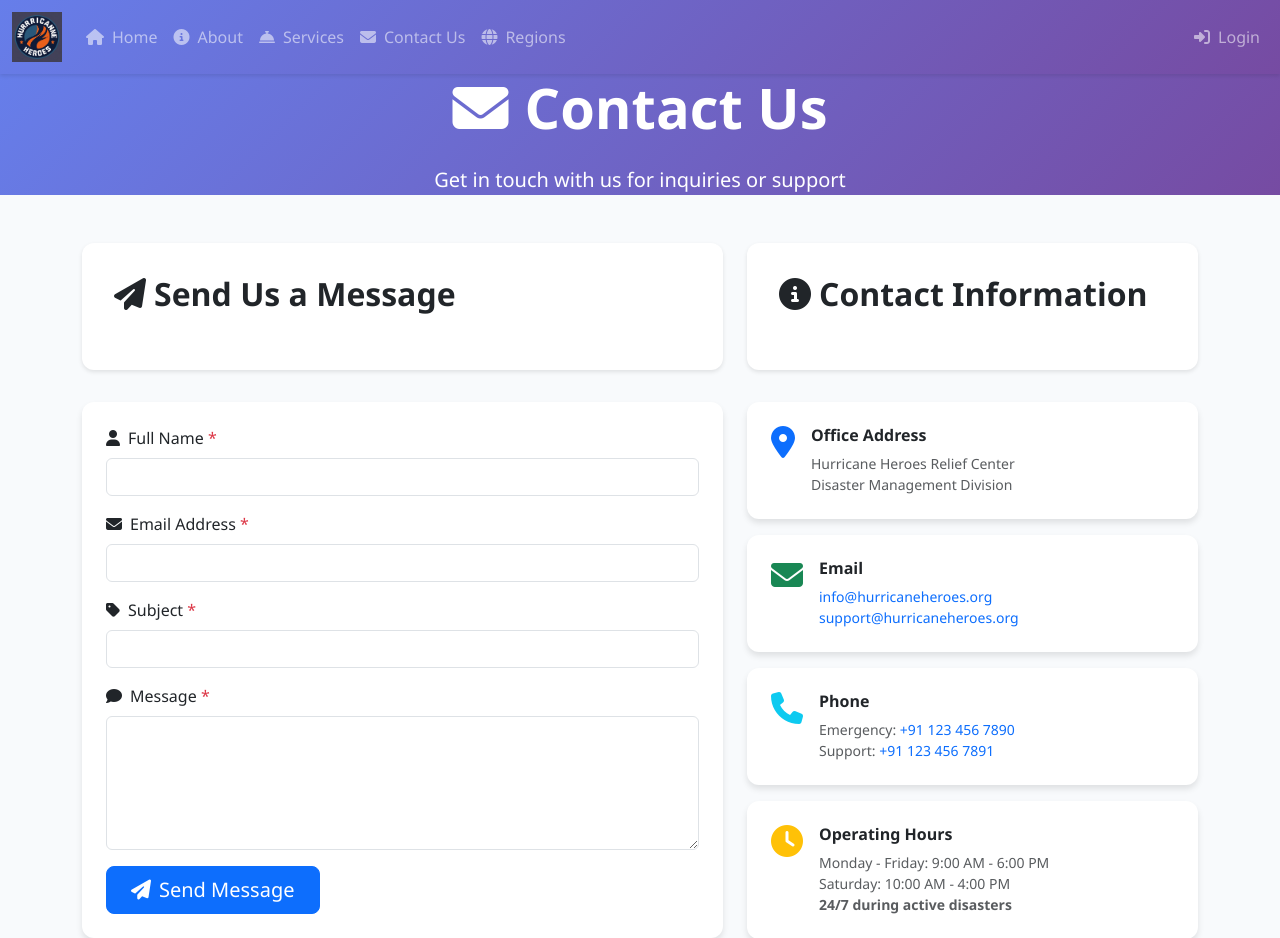
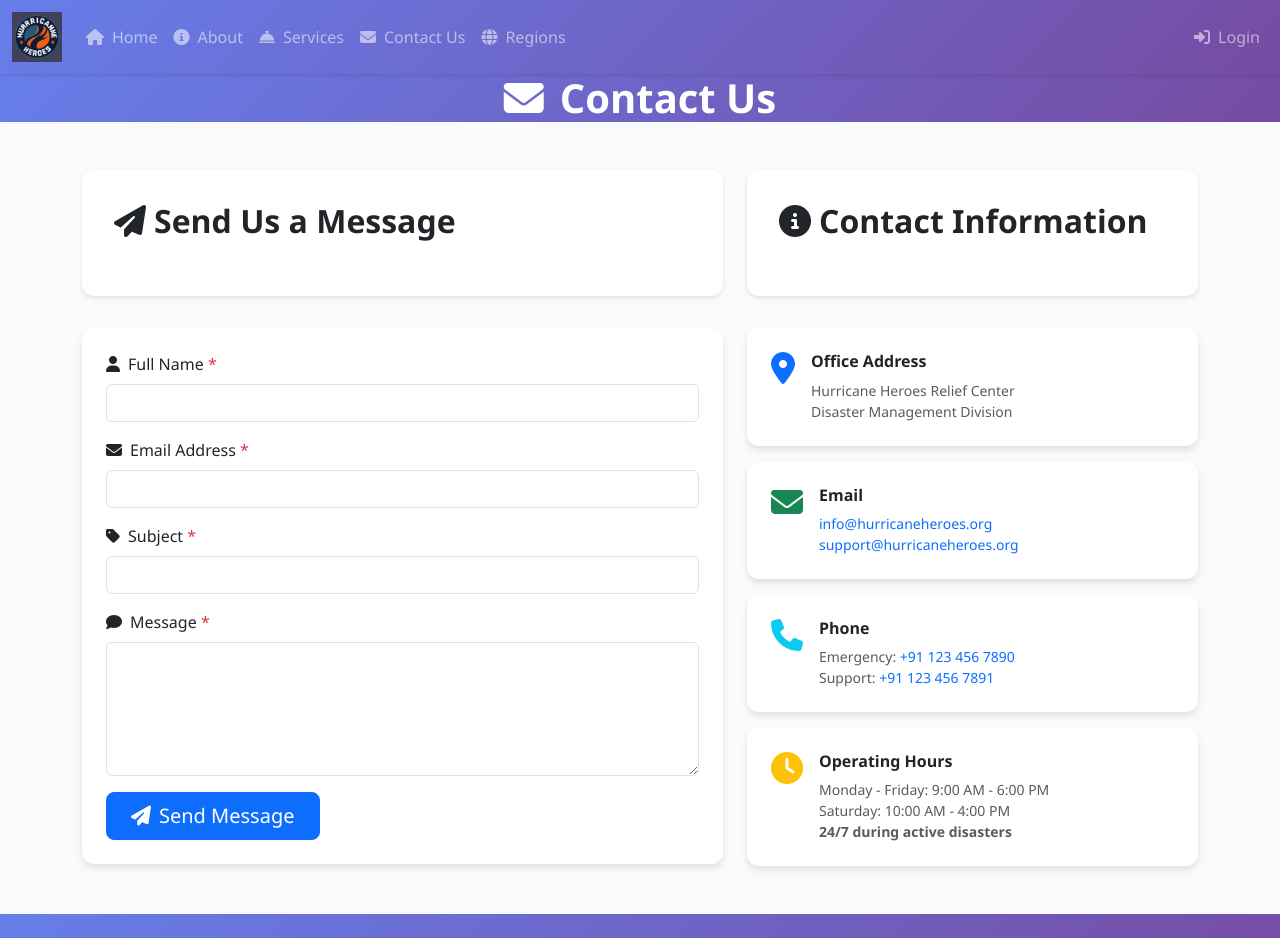
Before and after one commit to Tejas-Upadhyay/HurricaneHeroes, a Django app: page /contact/ in a window 1280 px wide. Shown: the top 938 px of the page. Run offline with Django 5.2, Linux system fonts and the light colour scheme.

Commit message:
Update contact page header style and remove lead paragraph

```diff
--- a/templates/public/contact.html
+++ b/templates/public/contact.html
@@ -4,10 +4,9 @@
 <!-- Hero Section -->
 <div class="hero-section">
     <div class="container text-center">
-        <h1 class="display-4 fw-bold mb-4">
+        <h1 class="display-8 fw-bold mb-8">
             <i class="fas fa-envelope me-3"></i>Contact Us
         </h1>
-        <p class="lead mb-4">Get in touch with us for inquiries or support</p>
     </div>
 </div>
 
```
